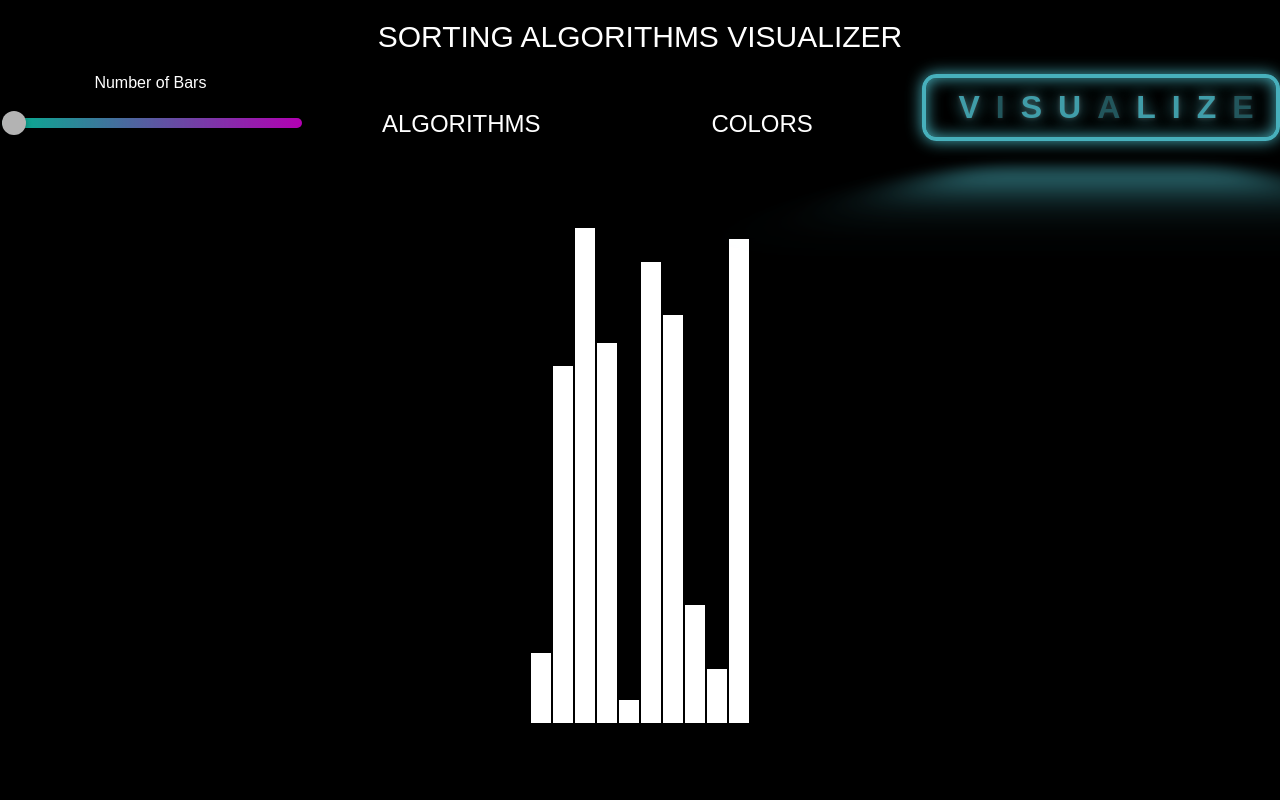
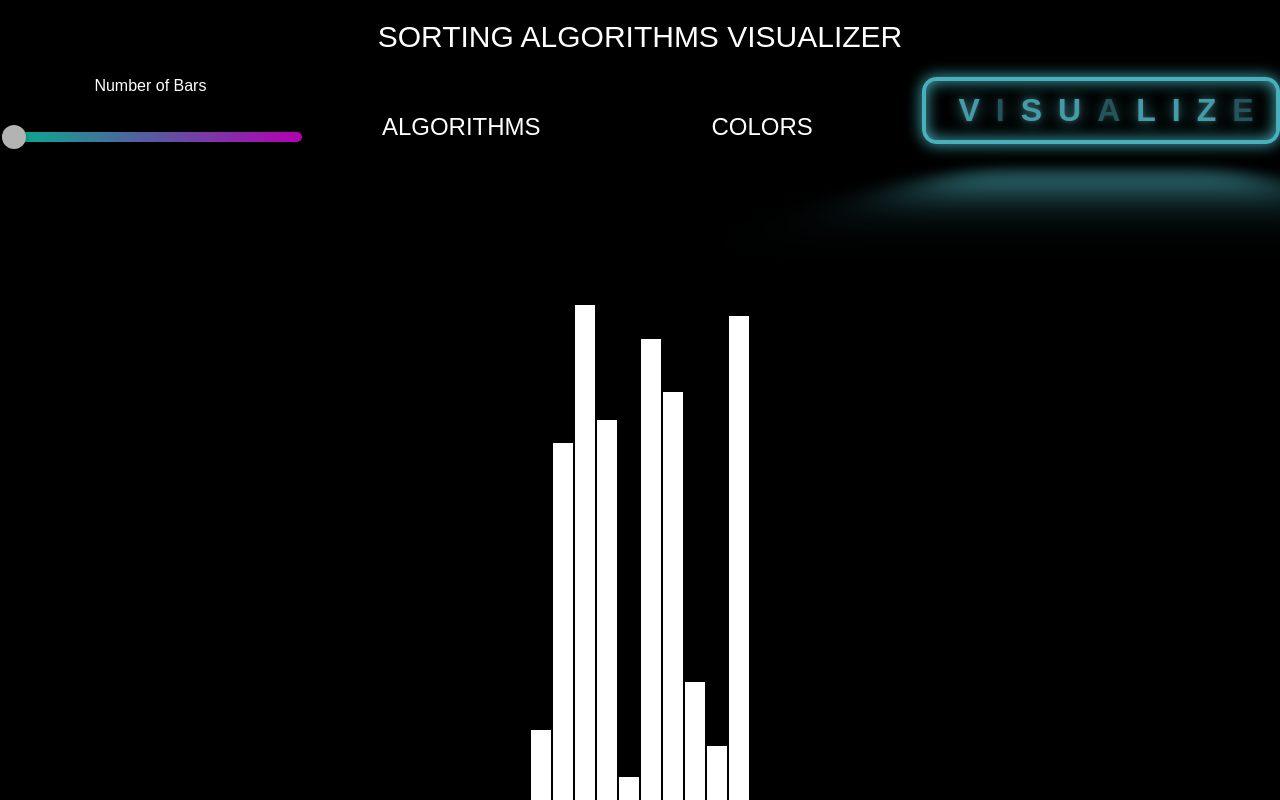
Before and after one commit to CyberSpyderX/Sorting-Algorithm-Visualizer, a React (Create React App) app: page / in a window 1280 px wide. Shown: the top 800 px of the page. Built offline with nearby package versions, Linux system fonts and the light colour scheme.

Commit message:
Jitter issue with Bubble Sort FIXED!

```diff
--- a/src/SortingVisualizer.css
+++ b/src/SortingVisualizer.css
@@ -53,11 +53,24 @@ body {
   flex: 0;
 }
 
-
 .title {
+    flex: 5;
     font-size: 30px;
     color: #ffffff;
     margin: 20px;
+}
+.options-menu {
+  flex: 10;
+  display: flex;
+  flex-direction: row;
+  width: 100vw;
+}
+
+.array-container {
+  flex: 85;
+  display: flex;
+  justify-content: center;
+  align-items: flex-end;
 }
 
 .num-bars {
@@ -66,27 +79,16 @@ body {
     margin: 20px;
 }
 
-.array-container {
-    display: flex;
-    height: 90%;
-    flex-direction: column;
-    justify-content: center;
-    align-items: center;
-}
+
 
 .array-bar {
     background-color: white;
     display: inline-block;
-    margin: 5px 1px;
+    margin: 0px 1px;
     width: 25px;
 }
 
-.options-menu {
-    height: 10%;
-    display: flex;
-    flex-direction: row;
-    width: 100vw;
-}
+
 
 .num-bars-speed {
     flex: 25;
--- a/src/SortingVisualizer.jsx
+++ b/src/SortingVisualizer.jsx
@@ -177,25 +177,25 @@ export default class SortingVisualizer extends React.Component {
                 setTimeout(() => {
                     barOneStyle.backgroundColor = color;
                     barTwoStyle.backgroundColor = color;
-                }, i * this.state.delay * 0.25);
+                }, i * this.state.delay * 2);
 
             } else if(type === 'S') {
                 setTimeout(() => {
                     const barOneStyle = arraybars[barOneIdx].style;
                     barOneStyle.height = `${barTwoIdx}px`;
-                }, i * this.state.delay * 0.25);
+                }, i * this.state.delay * 2);
             } else {
                 setTimeout(() => {
                     const barOneStyle = arraybars[barOneIdx].style;
                     barOneStyle.backgroundColor = FINAL_COLOR;
-                }, i * this.state.delay * 0.25);
+                }, i * this.state.delay * 2);
             }
         }
 
         setTimeout(() => {
             this.setState({ isSorting: false });
            this.changeSliderBackground('#808080','#00ffcc', ' rgb(255, 0, 255)');
-        }, animations.length * this.state.delay);
+        }, animations.length * this.state.delay * 2);
     }
 
     changeSliderBackground(initialColor, finalColor, rightColor) {
@@ -335,13 +335,11 @@ export default class SortingVisualizer extends React.Component {
                     </div>
                 </div>
                 <div className='array-container'>
-                    <div className='array-bar-container'>
-                        {
-                            array.map((val, idx) => (
-                                <div className="array-bar" key={idx} style={{height: `${val}px`, width: `${this.state.barWidth}px`, backgroundColor: 'white'}} />
-                            ))
-                        }
-                    </div>
+                    {
+                        array.map((val, idx) => (
+                            <div className="array-bar" key={idx} style={{height: `${val}px`, width: `${this.state.barWidth}px`, backgroundColor: 'white'}} />
+                        ))
+                    }
                 </div>
             </div>
         )
```
